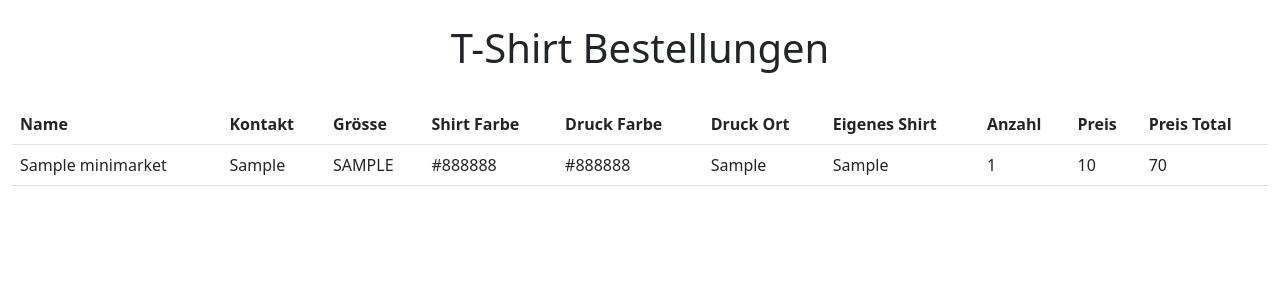
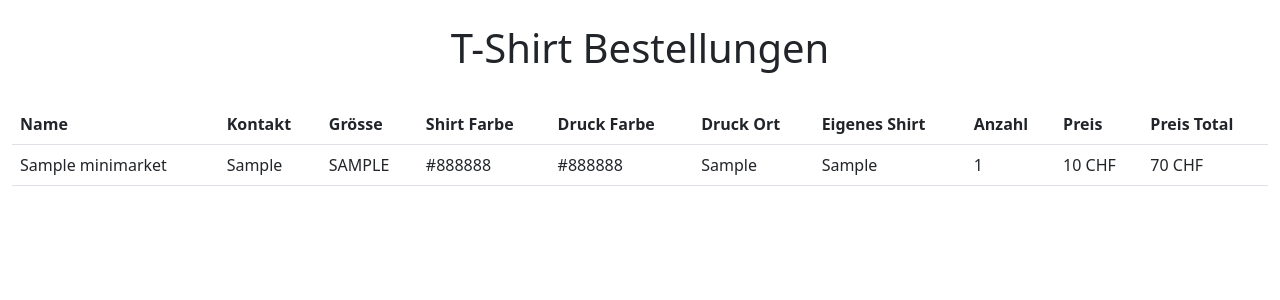
Before and after one commit to Vento-Nuenenen/miniMarket, a PHP site: page /overwatch.php in a window 1280 px wide. Shown: the top 300 px of the page. Run offline with PHP 8.4, Linux system fonts and the light colour scheme; tables that the repository leaves empty or names only in its code hold one stand-in row (values such as "Sample post"); some libraries are stand-ins or nearby versions.

Commit message:
Update overwatch.php

```diff
--- a/overwatch.php
+++ b/overwatch.php
@@ -95,10 +95,10 @@
                                     echo "$row[count]";
                                 echo "</td>";
                                 echo "<td>";
-                                    echo "$row[price]";
+                                    echo "$row[price] CHF";
                                 echo "</td>";
                                 echo "<td>";
-                                    echo ($row['price'] + $versandProShirt);
+                                    echo ($row['price'] + $versandProShirt) . " CHF";
                                 echo "</td>";
                             echo "</tr>";
                         }
```
